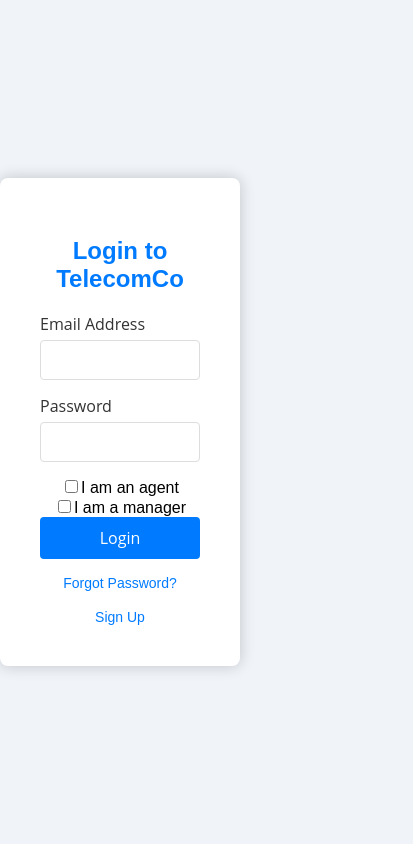
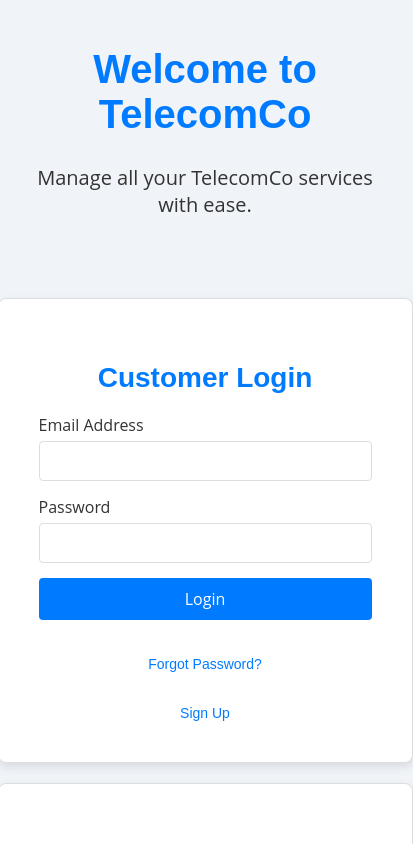
Before and after one commit to V-Thakshith/CustomerTicketingServiceUpdated, a React (Create React App) app in the folder my-app/: page / in a window 390 px wide. Shown: the top 844 px of the page, 413 px wide, since content can reach past the window. Built offline with nearby package versions, Linux system fonts and the light colour scheme; no server answers.

Commit message:
changes to agent and manager dashboards, separated login and employee login

```diff
--- a/my-app/src/App.js
+++ b/my-app/src/App.js
@@ -5,6 +5,7 @@
 import Dashboard from './components/Dashboard';
 import ManagerDashboard from './components/ManagerDashboard';
 import { UserContextProvider } from './UserContext';
+import EmployeeLogin from './components/EmployeeLogin';
 
 const App = () => {
     return (
@@ -15,6 +16,8 @@
                     <Route path="/dashboard" element={<Dashboard />} />
                     <Route path="/dashboardAgent" element={<AgentDashboard />} />
                     <Route path="/managerDashboard" element={<ManagerDashboard />} /> {/* Manager Dashboard Route */}
+                    <Route path="/employeeLogin" element={<EmployeeLogin />} />
+
                 </Routes>
             </UserContextProvider>
         </Router>
--- /dev/null
+++ b/my-app/src/components/EmployeeLogin.css
@@ -0,0 +1,69 @@
+.employee-login-container {
+    display: flex;
+    justify-content: center;
+    align-items: center;
+    height: 100vh;
+    background-color: #f0f2f5;
+}
+
+.login-form {
+    background-color: white;
+    padding: 40px;
+    border-radius: 8px;
+    box-shadow: 0 0 15px rgba(0, 0, 0, 0.2);
+    width: 350px;
+    text-align: center;
+}
+
+.login-form h2 {
+    margin-bottom: 20px;
+    color: #007bff;
+    font-family: 'Montserrat', sans-serif;
+}
+
+.input-group {
+    margin-bottom: 15px;
+    text-align: left;
+}
+
+.input-group label {
+    display: block;
+    margin-bottom: 5px;
+    color: #333;
+    font-family: 'Open Sans', sans-serif;
+}
+
+.input-group input {
+    width: 100%;
+    padding: 10px;
+    border: 1px solid #ddd;
+    border-radius: 4px;
+    box-sizing: border-box;
+    font-family: 'Open Sans', sans-serif;
+}
+
+.input-group-inline {
+    display: flex;
+    align-items: center;
+    margin-bottom: 15px;
+}
+
+.input-group-inline input {
+    margin-right: 10px;
+}
+
+.login-button {
+    background-color: #007bff;
+    color: white;
+    padding: 10px 20px;
+    border: none;
+    border-radius: 4px;
+    cursor: pointer;
+    width: 100%;
+    font-family: 'Open Sans', sans-serif;
+    font-size: 1rem;
+}
+
+.login-button:hover {
+    background-color: #0056b3;
+}
--- a/my-app/src/components/Login.css
+++ b/my-app/src/components/Login.css
@@ -1,3 +1,4 @@
+/* Global Styles */
 body {
     margin: 0;
     font-family: 'Roboto', sans-serif;
@@ -6,58 +7,110 @@
 
 .login-container {
     display: flex;
-    justify-content: flex-end;
+    flex-direction: column;
     align-items: center;
-    height: 100vh;
-    position: relative;
-    margin-right: 150px;
+    justify-content: center;
+    min-height: 100vh;
+    padding: 20px;
+    animation: fadeIn 1s ease;
 }
 
-.side-panel {
-    background-color: #007bff;
-    position: absolute;
-    left: 0;
-    width: 50%;
-    height: 100%;
-    z-index: -1;
+@keyframes fadeIn {
+    from {
+        opacity: 0;
+    }
+    to {
+        opacity: 1;
+    }
+}
+
+.company-details {
+    text-align: center;
+    margin-bottom: 30px;
+    animation: slideIn 1s ease-out;
+}
+
+@keyframes slideIn {
+    from {
+        transform: translateY(-50px);
+        opacity: 0;
+    }
+    to {
+        transform: translateY(0);
+        opacity: 1;
+    }
+}
+
+.company-details h1 {
+    font-family: 'Montserrat', sans-serif;
+    color: #007bff;
+    font-size: 3rem;
+    animation: popIn 0.8s ease;
+}
+
+@keyframes popIn {
+    from {
+        transform: scale(0.8);
+        opacity: 0;
+    }
+    to {
+        transform: scale(1);
+        opacity: 1;
+    }
+}
+
+.company-details p {
+    font-family: 'Open Sans', sans-serif;
+    font-size: 1.25rem;
+    color: #333;
+}
+
+/* Box Container */
+.login-boxes {
+    display: flex;
+    justify-content: space-between;
+    width: 100%;
+    max-width: 1200px;
+    margin-top: 20px;
+}
+
+.box {
+    flex: 1;
+    padding: 40px;
+    margin: 10px;
+    border: 1px solid #ddd;
+    border-radius: 8px;
+    background-color: white;
+    box-shadow: 0 4px 10px rgba(0, 0, 0, 0.1);
     display: flex;
     flex-direction: column;
     justify-content: center;
-    align-items: center;
-    padding: 20px;
-    color: white;
+    transition: transform 0.3s ease, box-shadow 0.3s ease;
 }
 
-.side-panel h1 {
-    font-family: 'Montserrat', sans-serif;
-    margin: 0;
-    font-size: 3rem;
-    text-align: center;
+.box:hover {
+    transform: translateY(-10px);
+    box-shadow: 0 6px 20px rgba(0, 0, 0, 0.15);
 }
 
-.side-panel p.subtitle {
-    font-family: 'Open Sans', sans-serif;
-    font-size: 1.25rem;
-    text-align: center;
-    max-width: 80%;
-    margin-top: 15px;
+.left-box, .right-box {
+    max-width: 500px;
 }
 
-.login-form {
-    background-color: white;
-    padding: 40px;
-    border-radius: 8px;
-    box-shadow: 0 0 15px rgba(0, 0, 0, 0.2);
-    width: 300px;
+h2 {
+    font-size: 1.75rem;
+    font-family: 'Montserrat', sans-serif;
+    color: #007bff;
+    margin-bottom: 20px;
     text-align: center;
+    transition: color 0.3s ease;
 }
 
-.login-form h2 {
-    margin-bottom: 20px;
-    color: #007bff;
-    font-family: 'Montserrat', sans-serif;
+h2:hover {
+    color: #0056b3;
 }
 
+/* Input Group */
 .input-group {
     margin-bottom: 15px;
     text-align: left;
@@ -77,8 +130,15 @@
     border-radius: 4px;
     box-sizing: border-box;
     font-family: 'Open Sans', sans-serif;
+    transition: border 0.3s ease;
 }
 
+.input-group input:focus {
+    border-color: #007bff;
+    outline: none;
+}
+
+/* Buttons */
 .login-button {
     background-color: #007bff;
     color: white;
@@ -89,40 +149,31 @@
     width: 100%;
     font-family: 'Open Sans', sans-serif;
     font-size: 1rem;
+    margin-bottom: 20px;
+    transition: background-color 0.3s ease;
 }
 
 .login-button:hover {
     background-color: #0056b3;
 }
 
-.sign-up-link {
+/* Sign Up and Forgot Password Links */
+.sign-up-link, .forgot-password {
+    text-align: center;
     margin-top: 15px;
 }
 
-.sign-up-link a {
+.sign-up-link a, .forgot-password a {
     color: #007bff;
     text-decoration: none;
     font-size: 14px;
 }
 
-.sign-up-link a:hover {
+.sign-up-link a:hover, .forgot-password a:hover {
     text-decoration: underline;
 }
 
-.forgot-password {
-    margin-top: 15px;
-}
-
-.forgot-password a {
-    color: #007bff;
-    text-decoration: none;
-    font-size: 14px;
-}
-
-.forgot-password a:hover {
-    text-decoration: underline;
-}
-
+/* Popup */
 .popup {
     position: fixed;
     top: 50%;
@@ -135,6 +186,21 @@
     z-index: 10;
     width: 400px;
     text-align: center;
+    max-height: 90vh;
+    overflow-y: auto; /* Add scroll functionality */
+}
+
+.popup::-webkit-scrollbar {
+    width: 8px;
+}
+
+.popup::-webkit-scrollbar-track {
+    background: #f1f1f1;
+}
+
+.popup::-webkit-scrollbar-thumb {
+    background-color: #007bff;
+    border-radius: 10px;
 }
 
 .popup h2 {
@@ -143,24 +209,8 @@
     font-family: 'Montserrat', sans-serif;
 }
 
-.popup .input-group {
-    margin-bottom: 15px;
-}
-
-.popup .input-group label {
-    display: block;
-    margin-bottom: 5px;
-    color: #333;
-    font-family: 'Open Sans', sans-serif;
-}
-
 .popup .input-group input {
     width: 100%;
-    padding: 10px;
-    border: 1px solid #ddd;
-    border-radius: 4px;
-    box-sizing: border-box;
-    font-family: 'Open Sans', sans-serif;
 }
 
 .popup .register-button {
@@ -173,6 +223,7 @@
     width: 100%;
     font-family: 'Open Sans', sans-serif;
     font-size: 1rem;
+    transition: background-color 0.3s ease;
 }
 
 .popup .register-button:hover {
@@ -194,7 +245,7 @@
     color: #ff4d4d;
 }
 
-
+/* Overlay */
 .overlay {
     position: fixed;
     top: 0;
@@ -205,18 +256,32 @@
     z-index: 5;
 }
 
+/* Responsive Design */
+@media (max-width: 768px) {
+    .login-boxes {
+        flex-direction: column;
+        align-items: center;
+    }
+
+    .box {
+        width: 100%;
+        max-width: 90%;
+        margin: 10px 0;
+    }
+}
+
 @media (max-width: 480px) {
+    .company-details h1 {
+        font-size: 2.5rem;
+    }
+
     .login-container {
         justify-content: center;
         padding-right: 0;
     }
 
-    .side-panel {
-        display: none;
-    }
-
-    .login-form {
-        width: 90%;
+    .login-boxes {
+        flex-direction: column;
     }
 
     .popup {
--- a/my-app/src/components/Login.js
+++ b/my-app/src/components/Login.js
@@ -10,9 +10,7 @@
     const [password, setPassword] = useState('');
     const [errorMessage, setErrorMessage] = useState('');
     const [showPopup, setShowPopup] = useState(false);
-    const [isAgent, setIsAgent] = useState(false);
-    const [isManager, setIsManager] = useState(false);
-    const { user, setUser } = useContext(UserContext);
+    const { setUser } = useContext(UserContext);
     setUser(null);
     sessionStorage.clear();
 
@@ -31,7 +29,7 @@
 
     const validateEmail = (email) => /\S+@\S+\.\S+/.test(email);
 
-    const handleLogin = async (e) => {
+    const handleCustomerLogin = async (e) => {
         e.preventDefault();
         try {
             if (!validateEmail(email)) {
@@ -45,21 +43,16 @@
             sessionStorage.setItem('token', data.token);
             setUser(data.user);
 
-            if (isManager && data.user.role === 'manager') {
-                navigate('/managerDashboard');
-            } else if (isAgent && data.user.role === 'agent') {
-                navigate('/dashboardAgent');
-            } else if (!isAgent && data.user.role === 'customer') {
+            if (data.user.role === 'customer') {
                 navigate('/dashboard');
             } else {
-                alert("Auth Login Error");
+                alert("Login role mismatch or invalid credentials.");
             }
         } catch (e) {
             console.log(e);
-            alert("Login Failed");
+            alert("Customer Login Failed");
         }
     };
-
 
     const handleSignUp = async (e) => {
         e.preventDefault();
@@ -123,6 +116,11 @@
         }
     };
 
+    const handleEmployeeRedirect = () => {
+        // Redirect to employee login page
+        navigate('/employeeLogin');
+    };
+
     const handleChange = (e) => {
         const { name, value } = e.target;
         setSignupData({
@@ -133,15 +131,16 @@
 
     return (
         <div className="login-container">
-            <div className="side-panel">
+            <div className="company-details">
                 <h1>Welcome to TelecomCo</h1>
-                <p className="subtitle">We're holding the door for you! Login now and manage all your TelecomCo services with ease.</p>
+                <p>Manage all your TelecomCo services with ease.</p>
             </div>
-            <form className="login-form" onSubmit={handleLogin}>
-                <h2>Login to TelecomCo</h2>
 
-                {errorMessage && <p className="error-message">{errorMessage}</p>}
-
+            <div className="login-boxes">
+                {/* Left box: Customer Login and Signup */}
+                <div className="box left-box">
+                    <h2>Customer Login</h2>
+                    <form onSubmit={handleCustomerLogin}>
                         <div className="input-group">
                             <label htmlFor="email">Email Address</label>
                             <input
@@ -162,35 +161,26 @@
                                 required
                             />
                         </div>
-
-                <div className="input-group-inline">
-                    <input
-                        type="checkbox"
-                        checked={isAgent}
-                        onChange={() => setIsAgent(!isAgent)}
-                    />
-                    <label>I am an agent</label>
-                </div>
-                <div className="input-group-inline">
-                    <input
-                        type="checkbox"
-                        checked={isManager}
-                        onChange={() => setIsManager(!isManager)}
-                    />
-                    <label>I am a manager</label>
-                </div>
-
                         <button type="submit" className="login-button">Login</button>
-
+                    </form>
                     <p className="forgot-password">
                         <a href="#forgot-password">Forgot Password?</a>
                     </p>
-
                     <div className="sign-up-link">
                         <a href="#signup" onClick={() => setShowPopup(true)}>Sign Up</a>
                     </div>
-            </form>
+                </div>
 
+                {/* Right box: Employee Login */}
+                <div className="box right-box">
+                    <h2>Employee Login</h2>
+                    <button onClick={handleEmployeeRedirect} className="login-button">
+                        Go to Employee Login
+                    </button>
+                </div>
+            </div>
+
+            {/* Pop-up for sign up */}
             {showPopup && (
                 <>
                     <div className="overlay" onClick={() => setShowPopup(false)}></div>
```
Also changed, not shown: my-app/src/components/AgentDashboard.js (+59 -63 lines), my-app/src/components/EmployeeLogin.js (added, +89 -0 lines), my-app/src/components/ManagerDashboard.js (+59 -15 lines). Lines whose indentation alone changed are shown as unchanged.
